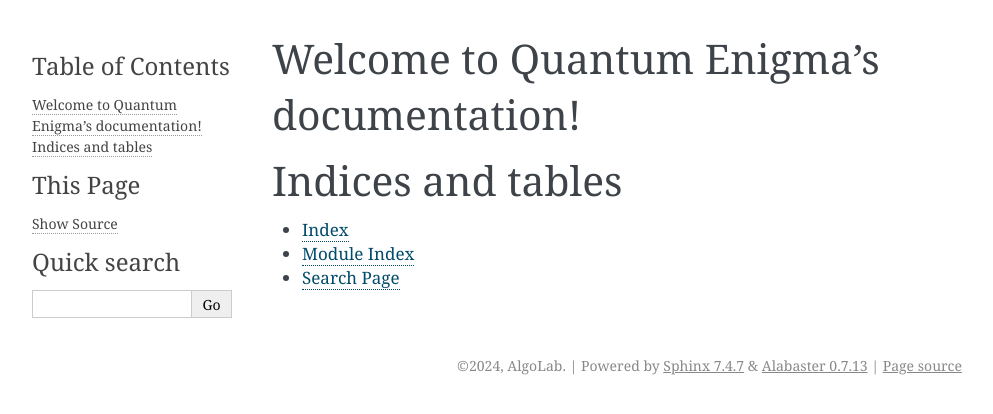
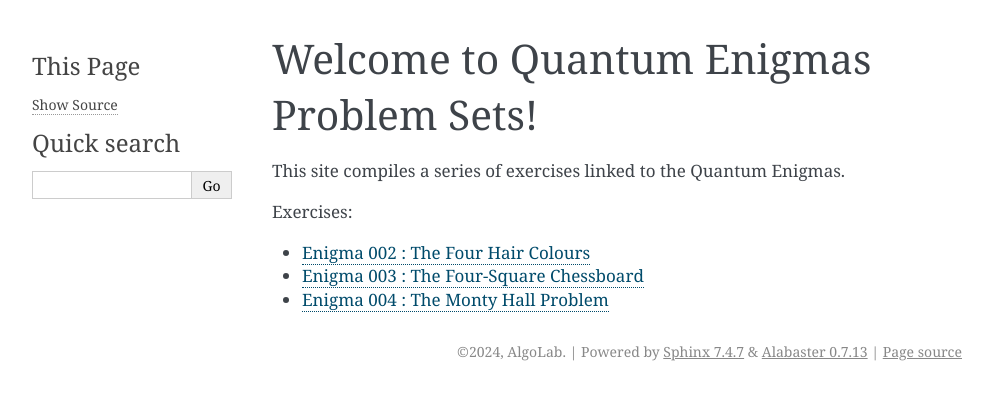
Before and after one commit to algolab-quantique/quantum-enigmas, a Sphinx documentation site: the page built from documentation/source/index.rst, in a window 1280 px wide. Shown: the top 414 px of the page, without its empty margins (148-1141 px from the left). Built offline with Sphinx 7.4.7, drawn with Linux system fonts in a browser that asks for light colours.

Commit message:
Setup Github Pages

```diff
--- a/documentation/source/index.rst
+++ b/documentation/source/index.rst
@@ -3,18 +3,14 @@
    You can adapt this file completely to your liking, but it should at least
    contain the root `toctree` directive.
 
-Welcome to Quantum Enigma's documentation!
+Welcome to Quantum Enigmas Problem Sets!
 ==========================================
 
+This site compiles a series of exercises linked to the Quantum Enigmas.
+
 .. toctree::
-   :maxdepth: 2
-   :caption: Contents:
+   :maxdepth: 1
+   :caption: Exercises:
+   :glob:
 
-
-
-Indices and tables
-==================
-
-* :ref:`genindex`
-* :ref:`modindex`
-* :ref:`search`
+   enigmas/*
```
Also changed, not shown: README.md (added, +10 -0 lines), documentation/source/_branding/kettu.png (added), documentation/source/_branding/logo_QR.png (added), documentation/source/_branding/logo_black.png (added), documentation/source/_branding/logo_white.png (added), documentation/source/enigmas/enigma2.rst (renamed from documentation/source/enigma2.rst), documentation/source/enigmas/enigma3.rst (renamed from documentation/source/enigma3.rst), documentation/source/enigmas/enigma4.rst (renamed from documentation/source/enigma4.rst), requirements.txt (added), 2 other files.
